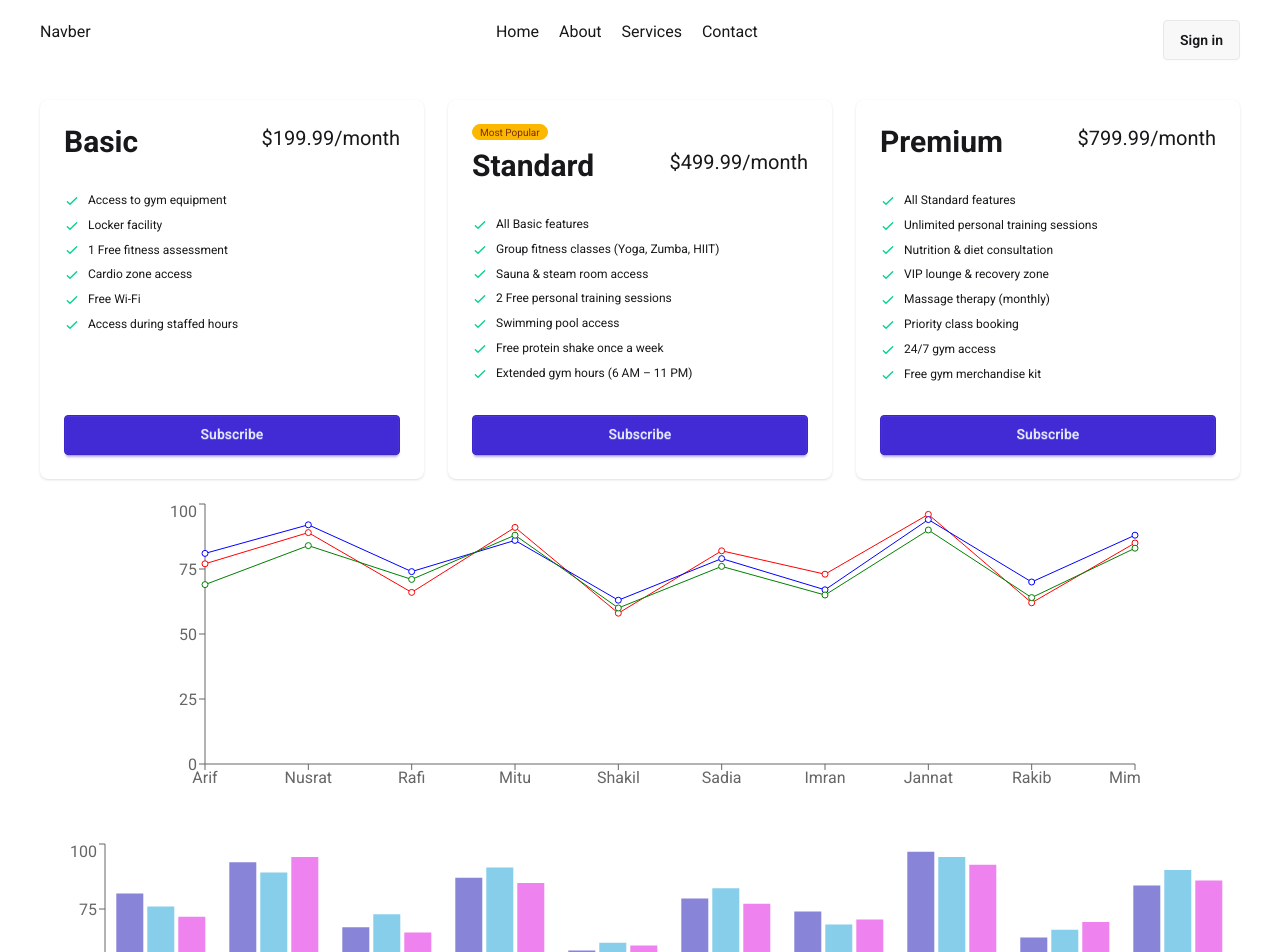
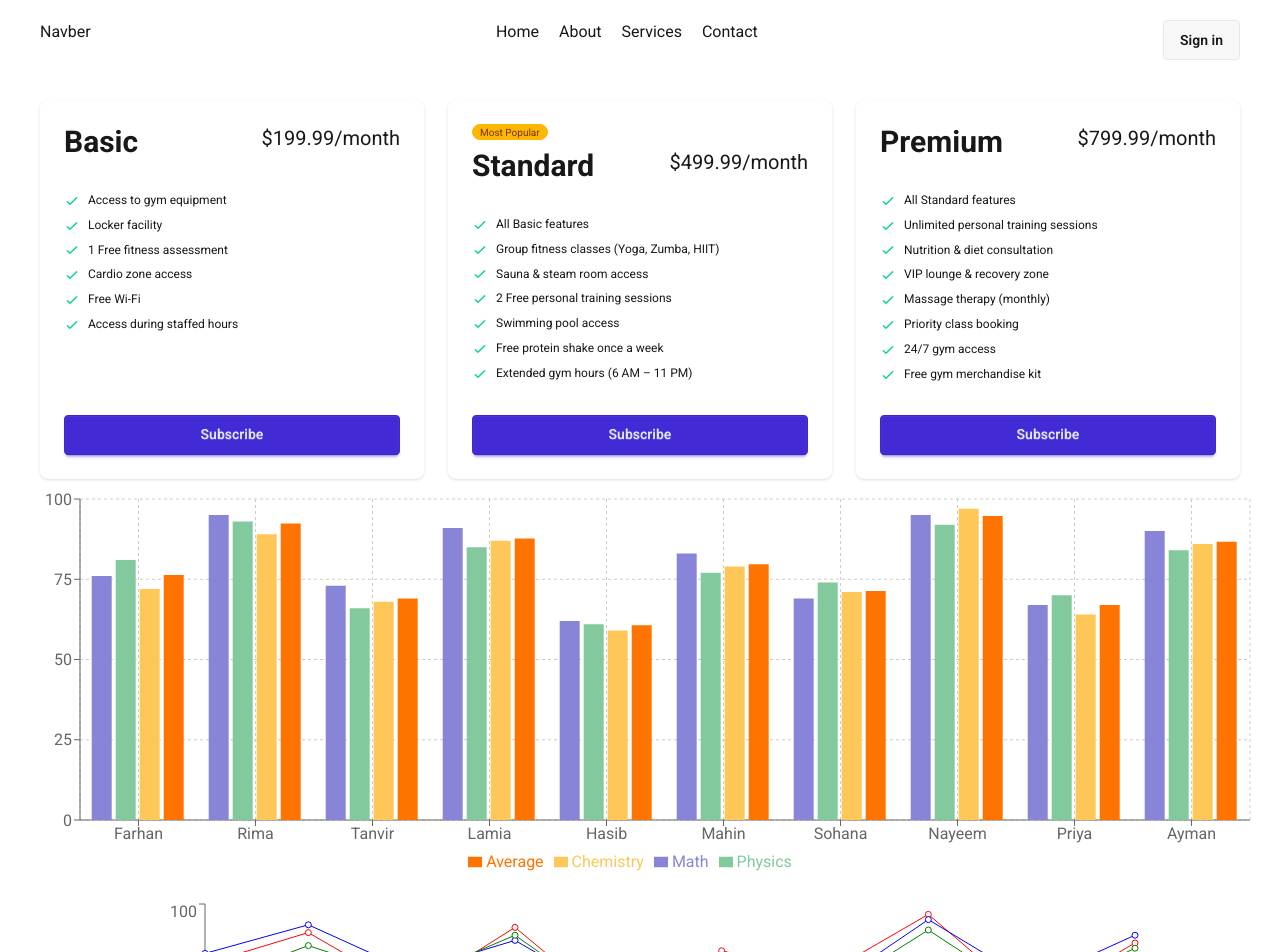
Before and after one commit to mohammademon393/priceing-option, a React (Vite) app: page / in a window 1280 px wide. Shown: the top 952 px of the page. Built offline with nearby package versions, Linux system fonts and the light colour scheme.

Commit message:
update and finish

```diff
--- a/src/component/BarChat/BarChats.jsx
+++ b/src/component/BarChat/BarChats.jsx
@@ -82,7 +82,7 @@ const BarChats = () => {
           <XAxis dataKey={"name"}></XAxis>
           <YAxis></YAxis>
           <Bar dataKey={"math"} fill="#8884d8"></Bar>
-          <Bar dataKey={"physics"} fill="skyBlue"></Bar>
+          <Bar dataKey={"physics"} fill="yellow"></Bar>
           <Bar dataKey={"chemistry"} fill="violet"></Bar>
         </BarChart>
       </div>
--- a/src/component/MarksData/MarksData.jsx
+++ b/src/component/MarksData/MarksData.jsx
@@ -1,11 +1,55 @@
-import React, { use } from 'react';
+import React, { use } from "react";
+import {
+  Bar,
+  BarChart,
+  CartesianGrid,
+  Legend,
+  ResponsiveContainer,
+  Tooltip,
+  XAxis,
+  YAxis,
+} from "recharts";
 
 const MarksData = ({ marksPromise }) => {
-    const marksData = use(marksPromise);
-    const marks = marksData.data;
-    console.log(marks);
+  const marksDataRes = use(marksPromise);
+  const marksData = marksDataRes.data;
 
-  return <div></div>;
+  // Process data
+  const processingData = marksData.map((studentData) => {
+    const student = {
+      id: studentData.id,
+      name: studentData.name,
+      math: studentData.marks.math,
+      physics: studentData.marks.physics,
+      chemistry: studentData.marks.chemistry,
+    };
+    student.avg = (
+      (student.chemistry + student.math + student.physics) /
+      3
+    ).toFixed(2);
+    return student;
+  });
+
+  return (
+    <div style={{ width: "100%", height: 400 }}>
+      <ResponsiveContainer>
+        <BarChart
+          data={processingData}
+          margin={{ top: 20, right: 30, left: 20, bottom: 5 }}
+        >
+          <CartesianGrid strokeDasharray="3 3" />
+          <XAxis dataKey="name" />
+          <YAxis />
+          <Tooltip />
+          <Legend />
+          <Bar dataKey="math" fill="#8884d8" name="Math" />
+          <Bar dataKey="physics" fill="#82ca9d" name="Physics" />
+          <Bar dataKey="chemistry" fill="#ffc658" name="Chemistry" />
+          <Bar dataKey="avg" fill="#ff7300" name="Average" />
+        </BarChart>
+      </ResponsiveContainer>
+    </div>
+  );
 };
 
 export default MarksData;
```
